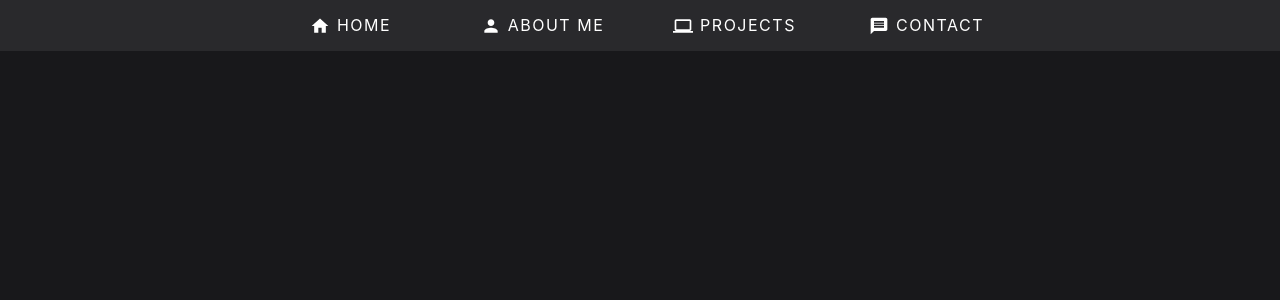
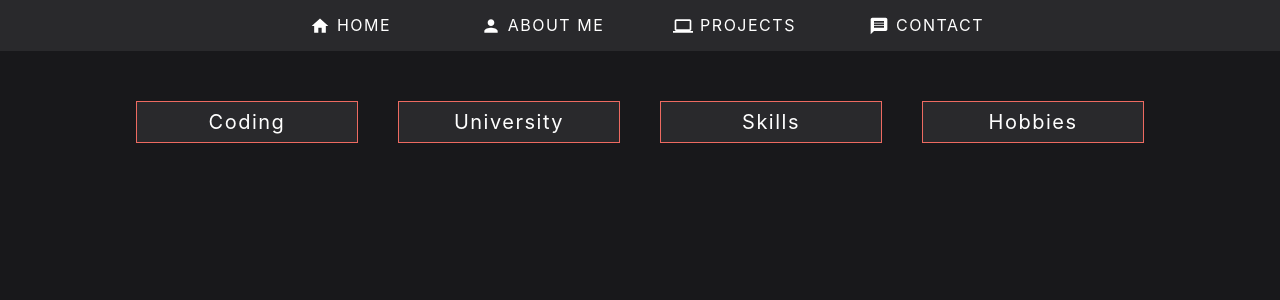
Before and after one commit to Dueey/portfolio-v2, a React (Create React App) app: page /about in a window 1280 px wide. Shown: the top 300 px of the page. Built offline with nearby package versions, Linux system fonts and the light colour scheme.

Commit message:
Copied structure from projects to about page

```diff
--- a/src/components/About/About.js
+++ b/src/components/About/About.js
@@ -1,11 +1,79 @@
-import React from "react";
+import React, { useState } from "react";
 import styled from "styled-components";
 
 function About() {
+  const [hidden, setHidden] = useState("hidden");
+  const [hidden2, setHidden2] = useState("hidden");
+  const [hidden3, setHidden3] = useState("hidden");
+  const [hidden4, setHidden4] = useState("hidden");
+
+  function handleClick() {
+    if (hidden === "hidden") {
+      setHidden("active");
+      setHidden2("hidden");
+      setHidden3("hidden");
+      setHidden4("hidden");
+    } else if (hidden === "active") {
+      setHidden("hidden");
+    }
+  }
+
+  function handleClick2() {
+    if (hidden2 === "hidden") {
+      setHidden("hidden");
+      setHidden2("active");
+      setHidden3("hidden");
+      setHidden4("hidden");
+    } else if (hidden2 === "active") {
+      setHidden2("hidden");
+    }
+  }
+
+  function handleClick3() {
+    if (hidden3 === "hidden") {
+      setHidden("hidden");
+      setHidden2("hidden");
+      setHidden3("active");
+      setHidden4("hidden");
+    } else if (hidden3 === "active") {
+      setHidden3("hidden");
+    }
+  }
+
+  function handleClick4() {
+    if (hidden4 === "hidden") {
+      setHidden("hidden");
+      setHidden2("hidden");
+      setHidden3("hidden");
+      setHidden4("active");
+    } else if (hidden4 === "active") {
+      setHidden4("hidden");
+    }
+  }
+
   return (
     <Container>
       <Wrapper>
-        <Wrap></Wrap>
+        <Details>
+          <div className={hidden}></div>
+          <div className={hidden2}></div>
+          <div className={hidden3}></div>
+          <div className={hidden4}></div>
+        </Details>
+        <Wrap>
+          <span onClick={handleClick} className={hidden}>
+            Coding
+          </span>
+          <span onClick={handleClick2} className={hidden2}>
+            University
+          </span>
+          <span onClick={handleClick3} className={hidden3}>
+            Skills
+          </span>
+          <span onClick={handleClick4} className={hidden4}>
+            Hobbies
+          </span>
+        </Wrap>
       </Wrapper>
     </Container>
   );
@@ -13,12 +81,73 @@ function About() {
 
 const Container = styled.div`
   display: flex;
+  justify-content: center;
   height: 100vh;
   background-color: #18181b;
 `;
 
-const Wrapper = styled.div``;
+const Wrapper = styled.div`
+  display: flex;
+  flex-direction: column;
+  margin-top: 30px;
+`;
 
-const Wrap = styled.div``;
+const Wrap = styled.div`
+  display: flex;
+  color: white;
+
+  span {
+    -webkit-user-select: none;
+    -moz-user-select: none;
+    -ms-user-select: none;
+    user-select: none;
+
+    display: flex;
+    justify-content: center;
+    align-items: center;
+    font-size: 20px;
+    letter-spacing: 1.5px;
+    height: 40px;
+    width: 220px;
+    border: 1px solid #ed6a61;
+    background-color: #29292c;
+    margin: 20px;
+    cursor: pointer;
+
+    :hover {
+      color: #ed6a61;
+    }
+  }
+`;
+
+const Details = styled.div`
+  display: flex;
+  justify-content: center;
+  position: absolute;
+  margin-top: 90px;
+  margin-left: 20px;
+  overflow: hidden;
+
+  div {
+    display: flex;
+    justify-content: center;
+    height: 0px;
+    width: 0px;
+    transition: 0.1s;
+  }
+
+  .active {
+    border: 1px solid #ed6a61;
+    background-color: #29292c;
+    height: 600px;
+    width: 1006px;
+
+    transition: 0.3s ease-in;
+  }
+
+  .hidden {
+    overflow: hidden;
+  }
+`;
 
 export default About;
--- a/src/components/Header.js
+++ b/src/components/Header.js
@@ -40,6 +40,10 @@ const Nav = styled.div`
 
 const NavMenu = styled.div`
   display: flex;
+  -webkit-user-select: none;
+  -moz-user-select: none;
+  -ms-user-select: none;
+  user-select: none;
 
   a {
     position: relative;
```
